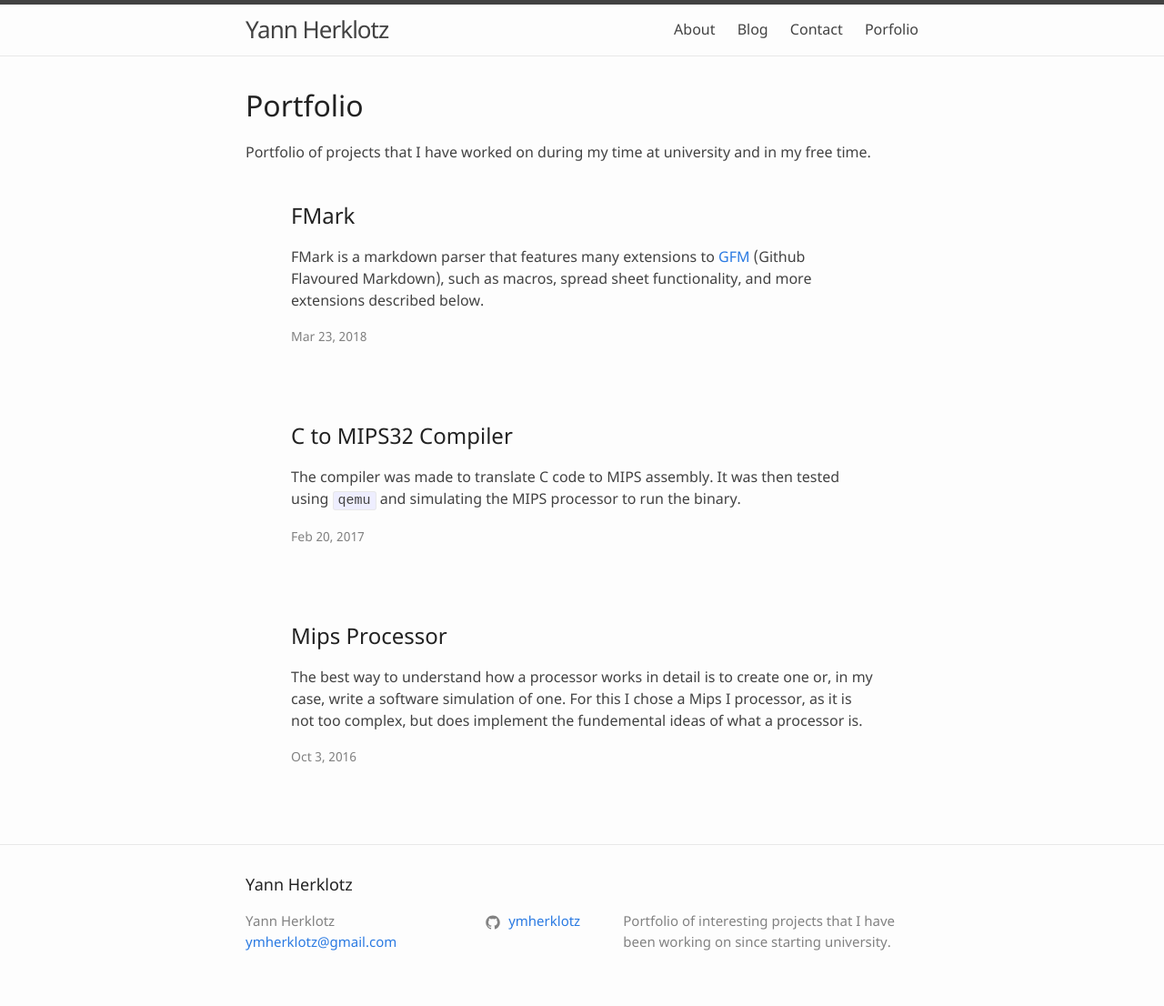
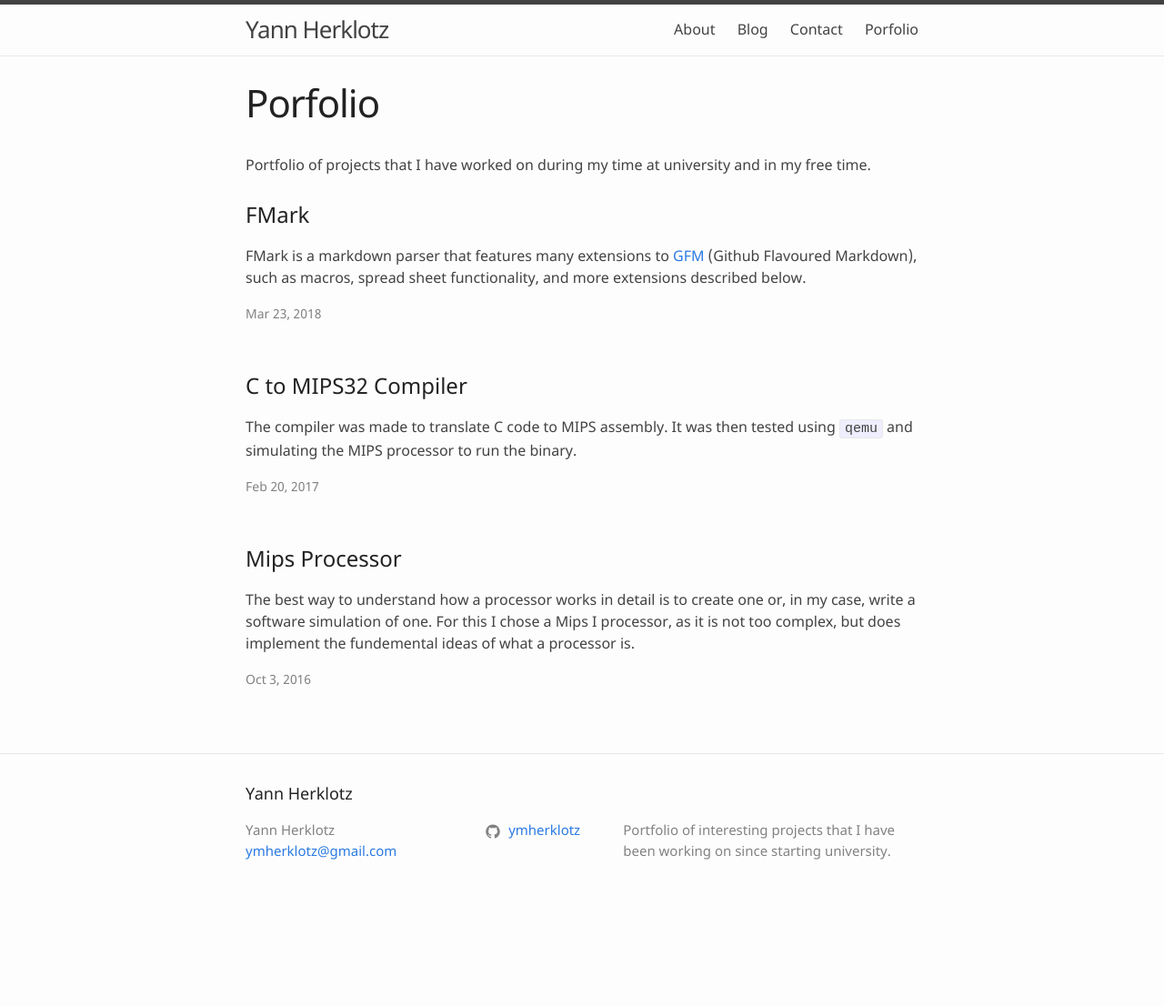
Before and after one commit to ymherklotz/website-imperial, a Jekyll site: the page built from portfolio.md, in a window 1280 px wide. Shown: the whole page at 91% size. Built offline with Jekyll 4.4.1, drawn with Linux system fonts in a browser that asks for light colours; after the commit the page ends 1006 px from its top, so only the background shows below that.

Commit message:
Making the titles more uniform

```diff
--- a/_layouts/blog.html
+++ b/_layouts/blog.html
@@ -3,6 +3,8 @@ layout: default
 ---
 
 <div class="blog">
+
+  <h1 class="page-heading">{{ page.title | escape }}</h1>
 
   {{ content }}
 
--- a/_layouts/page.html
+++ b/_layouts/page.html
@@ -3,9 +3,7 @@ layout: default
 ---
 <article class="post">
 
-  <header class="post-header">
-    <h1 class="post-title">{{ page.title | escape }}</h1>
-  </header>
+  <h1 class="page-heading">{{ page.title | escape }}</h1>
 
   <div class="post-content">
     {{ content }}
--- a/_layouts/portfolio.html
+++ b/_layouts/portfolio.html
@@ -3,6 +3,8 @@ layout: default
 ---
 
 <div class="portfolio">
+
+  <h1 class="page-heading">{{ page.title | escape }}</h1>
 
   {{ content }}
 
--- a/_sass/minima/_layout.scss
+++ b/_sass/minima/_layout.scss
@@ -180,7 +180,15 @@
 }
 
 .page-heading {
-    @include relative-font-size(2);
+    @include relative-font-size(2.625);
+    letter-spacing: -1px;
+    line-height: 1;
+
+    padding: 0px 0px 20px 0px;
+
+    @include media-query($on-laptop) {
+        @include relative-font-size(2.25);
+    }
 }
 
 .post-list {
@@ -198,11 +206,12 @@
 }
 
 .post-clickable {
-    padding: 25px 50px 25px 50px;
+    padding: 10px 10px 10px 10px;
+    margin: 0px -10px 0px -10px;
 }
 
 .post-clickable:hover {
-    box-shadow: 0 6px 6px 6px rgba(0,0,0,.2), 0 6px 6px 0 rgba(0,0,0,.14), 0 6px 6px 0 rgba(0,0,0,.12) !important;
+    box-shadow: 0 8px 8px 8px rgba(0,0,0,.2), 0 8px 8px 0 rgba(0,0,0,.14), 0 8px 8px 0 rgba(0,0,0,.12) !important;
     transform: translate3d(0,0,0);
     transition: background .4s cubic-bezier(.25,.8,.25,1),box-shadow 280ms cubic-bezier(.4,0,.2,1);
     cursor: pointer;
--- a/portfolio.md
+++ b/portfolio.md
@@ -4,6 +4,4 @@ title: Porfolio
 permalink: /portfolio/
 ---
 
-# Portfolio
-
 Portfolio of projects that I have worked on during my time at university and in my free time.
```
Also changed, not shown: blog.md (+0 -2 lines).
